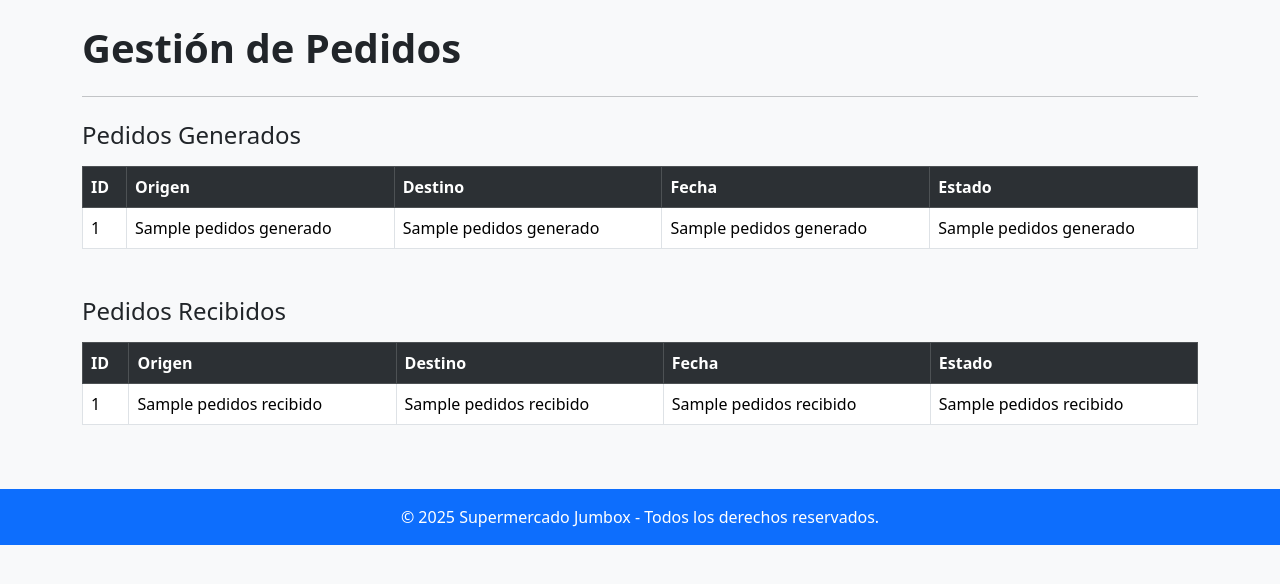
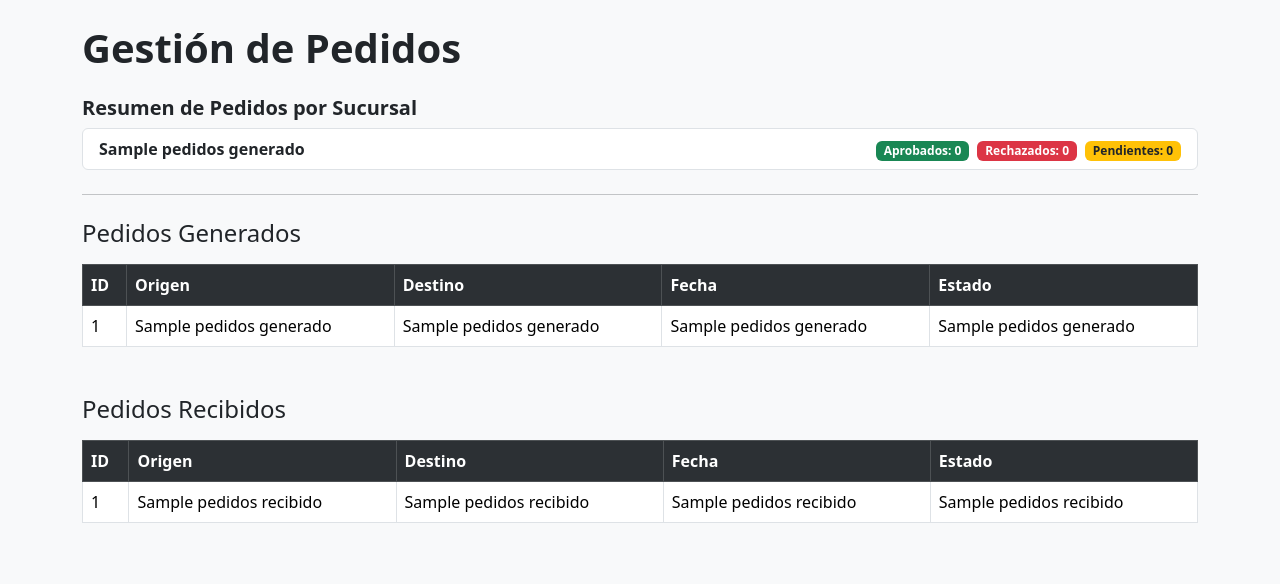
Before and after one commit to melanycpm1/supermercado-jumbox, a Flask app: template templates/pedidos.html in a window 1280 px wide. Shown: the part 63-647 px from the top of the page. Run offline with Flask 3, Linux system fonts and the light colour scheme; the template is opened without the code that fills it: most values are stand-ins (such as "Sample title", 1, 10 or a date in 2020).

Commit message:
feat contador de pedidos

```diff
--- a/templates/pedidos.html
+++ b/templates/pedidos.html
@@ -14,22 +14,22 @@
 
     <header class="bg-primary text-white p-3 d-flex justify-content-between align-items-center">
         <nav class="d-flex gap-3">
-            <a class="text-white text-decoration-none fw-semibold" href="{{url_for('panel_principal')}}">Home</a>
+            <a class="text-white text-decoration-none fw-bold" href="{{url_for('panel_principal')}}">Home</a>
 
             {%if usuarioRol!='vendedor'%}
-            <a class="text-white text-decoration-none fw-semibold" href="{{url_for('gestion_inventario')}}">Inventario</a>
+            <a class="text-white text-decoration-none fw-bold" href="{{url_for('gestion_inventario')}}">Inventario</a>
             {%endif%}
 
             {%if usuarioRol!='reponedor' and usuarioRol!='vendedor'%}
-            <a class="text-white text-decoration-none fw-semibold" href="{{url_for('reportes')}}">Reporte</a>
+            <a class="text-white text-decoration-none fw-bold" href="{{url_for('reportes')}}">Reporte</a>
             {%endif%}
 
             {%if usuarioRol=='admi'%}
-            <a class="text-white text-decoration-none fw-semibold" href="{{url_for('gestion_usuario')}}">Usuarios</a>
+            <a class="text-white text-decoration-none fw-bold" href="{{url_for('gestion_usuario')}}">Usuarios</a>
             {%endif%}
 
             {%if usuarioRol=='vendedor'%}
-            <a class="text-white text-decoration-none fw-semibold" href="{{url_for('ventas')}}">Ventas</a>
+            <a class="text-white text-decoration-none fw-bold" href="{{url_for('ventas')}}">Ventas</a>
             {%endif%}
         </nav>
 
@@ -42,6 +42,38 @@
     <main class="container py-4">
 
         <h1 class="mb-4 fw-bold">Gestión de Pedidos</h1>
+                {% set sucursales_totales = {} %}
+
+        {% for p in pedidos_generados %}
+            {% set destino = p[2] %}
+            {% if destino not in sucursales_totales %}
+                {% set _ = sucursales_totales.update({destino: {"aprobado":0, "rechazado":0, "pendiente":0}}) %}
+            {% endif %}
+
+            {% if p[4] == "aprobado" %}
+                {% set _ = sucursales_totales[destino].update({"aprobado": sucursales_totales[destino]["aprobado"] + 1}) %}
+            {% elif p[4] == "rechazado" %}
+                {% set _ = sucursales_totales[destino].update({"rechazado": sucursales_totales[destino]["rechazado"] + 1}) %}
+            {% elif p[4] == "pendiente" %}
+                {% set _ = sucursales_totales[destino].update({"pendiente": sucursales_totales[destino]["pendiente"] + 1}) %}
+            {% endif %}
+        {% endfor %}
+
+        <div class="mb-4">
+            <h5 class="fw-bold">Resumen de Pedidos por Sucursal</h5>
+            <ul class="list-group">
+                {% for sucursal, totales in sucursales_totales.items() %}
+                <li class="list-group-item d-flex justify-content-between align-items-center">
+                    <strong>{{ sucursal }}</strong>
+                    <span>
+                        <span class="badge bg-success me-1">Aprobados: {{ totales.aprobado }}</span>
+                        <span class="badge bg-danger me-1">Rechazados: {{ totales.rechazado }}</span>
+                        <span class="badge bg-warning text-dark">Pendientes: {{ totales.pendiente }}</span>
+                    </span>
+                </li>
+                {% endfor %}
+            </ul>
+        </div>
 
         {% if rol == "encargado" %}
         <div class="card shadow-sm mb-4">
@@ -151,9 +183,7 @@
 
     </main>
 
-    <footer class="bg-primary text-white text-center p-3 mt-4">
-        © 2025 Supermercado Jumbox - Todos los derechos reservados.
-    </footer>
+
 
     <script src="../static/js/pedidos.js"></script>
     <script src="https://cdn.jsdelivr.net/npm/bootstrap@5.3.2/dist/js/bootstrap.bundle.min.js"></script>
```
